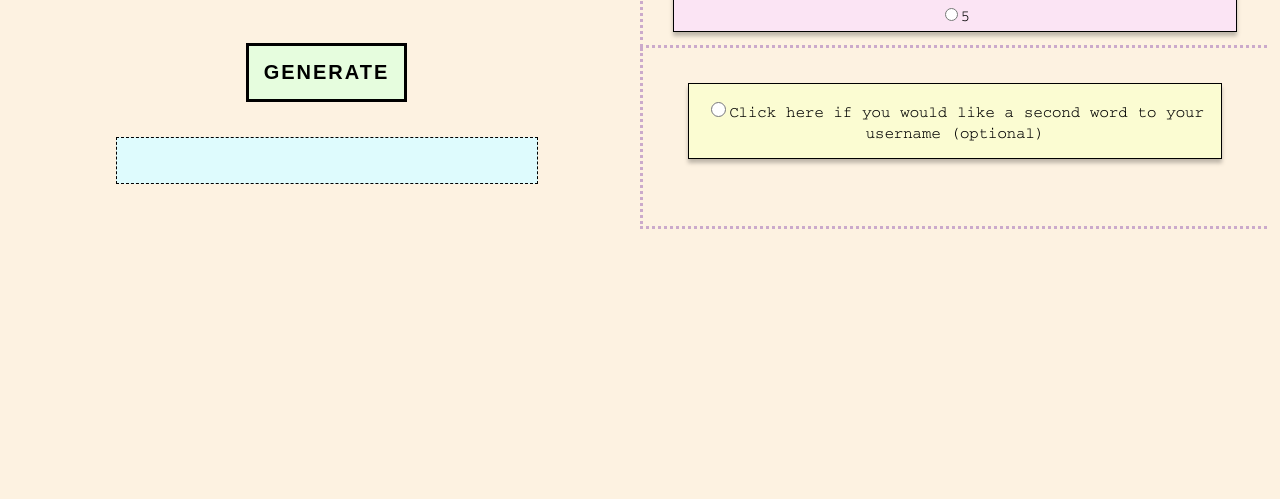
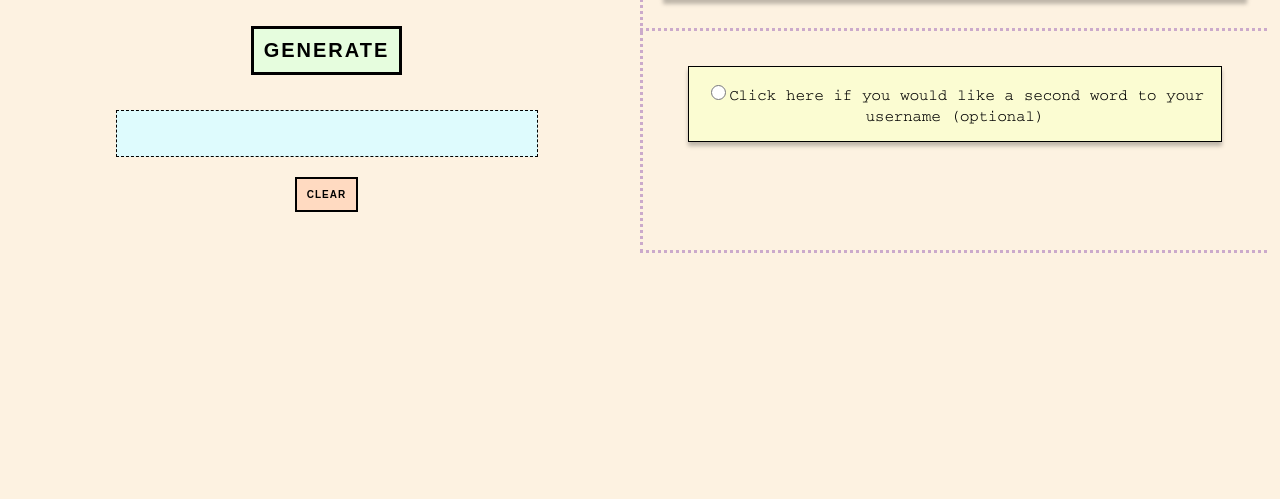
Before and after one commit to bforbit/username-generator, a plain HTML site: page index.html in a window 1280 px wide. Shown: the part 327-826 px from the top of the page. Drawn offline with Linux system fonts and the light colour scheme.

Commit message:
Added clear button
Also adjusted random character div size

```diff
--- a/index.css
+++ b/index.css
@@ -50,7 +50,7 @@ main {
    background-color: FBE4F4;
    text-align: center;
     position: relative;
-   margin: 40px 30px 20px 30px;
+   margin: 20px;
    padding: 5px;
    border: 1px solid black;
    box-shadow: 0px 4px 4px 0px rgba(0, 0, 0, 0.25);
@@ -91,14 +91,23 @@ main {
    margin-top: -30px;
 }
 
-button {
+#buttonGenerate {
    background-color: #E6FDDE;
-   padding: 15px;
+   padding: 10px;
    margin-bottom: 15px;
    font-size: 20px;
    font-weight: bold;
    letter-spacing: 2px;
    border: 3px solid black;
+}
+
+#buttonClear {
+   background-color: #FFDAC1;
+   padding: 10px;
+   font-size: 10px;
+   font-weight: bold;
+   letter-spacing: 1px;
+   border: 2px solid black;
 }
 
 #name-box {
--- a/index.html
+++ b/index.html
@@ -35,9 +35,10 @@
 
 <div class="generate-display">
    <div id="generate-display-boxes">
-   <button onclick="buttonNewUsername()">GENERATE</button></p>
+   <button onclick="buttonNewUsername()" id="buttonGenerate">GENERATE</button></p>
 
    <p id="name-box"></p>
+   <p><button onclick="buttonClear()" id="buttonClear">CLEAR</button></p>
 </div></div>
 
 <div class="bottom-blank"></div>
--- a/index4-user-rand.js
+++ b/index4-user-rand.js
@@ -90,3 +90,14 @@ function getSelectedCharacterLength() {
         return 0 // Default value when no character length is selected
     }
 }
+
+function buttonClear() {
+    radioSecondWord.checked = false
+    button1.checked = false
+    button2.checked = false
+    button3.checked = false
+    button4.checked = false
+    button5.checked = false
+    passwordOne.textContent = ""
+
+}
```
